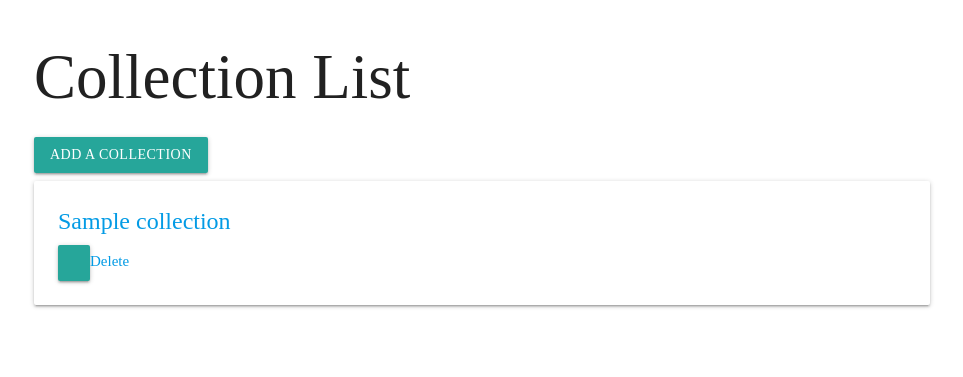
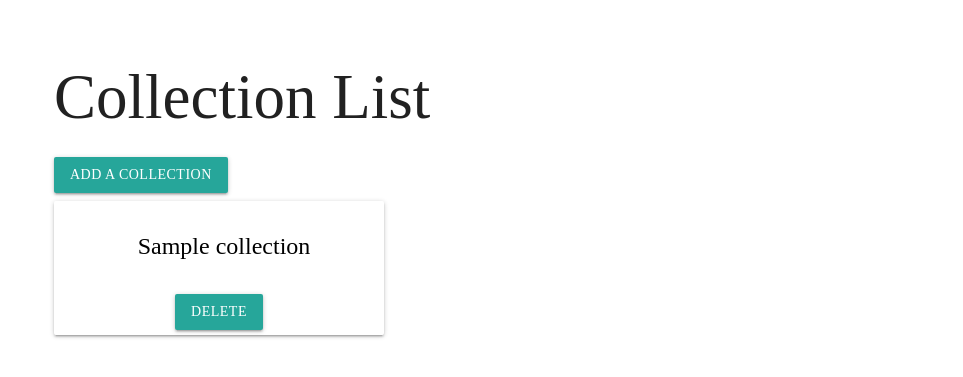
Before and after one commit to jimcreel/BrickByBrick, a Django app: page /collections/ in a window 1280 px wide. Shown: the part 81-458 px from the top of the page, without its empty margins (158-1121 px from the left). Run offline with Django 4.2, Linux system fonts and the light colour scheme; a user stored in the database is signed in; tables that the repository leaves empty hold one stand-in row (values such as "Sample post"); grey boxes marked "Sample" are stand-in pictures; some web fonts are replaced.

Commit message:
apply index css to all index templates

```diff
--- a/brickbybrick/main_app/static/css/search.css
+++ b/brickbybrick/main_app/static/css/search.css
@@ -14,6 +14,7 @@
  grid-template-columns: repeat(3, 1fr);
  grid-auto-rows: auto;
  grid-gap: 20px;
+
 
 }
 
@@ -34,9 +35,12 @@
     margin-bottom: 20px;
     width: 22rem;
     max-width: 22rem;
-    background-color: rgba(255, 255, 255, .35)
+    background-color: rgba(255, 255, 255, .35);
 }
-
+.btn-tray {
+    display: flex;
+    justify-content: center;
+}
 .card:hover {
     background-color: rgba(255, 255, 255, 0.8);
 
--- a/brickbybrick/main_app/templates/collections/index.html
+++ b/brickbybrick/main_app/templates/collections/index.html
@@ -1,18 +1,25 @@
 {% extends 'base.html' %}
 {% block content %}
+{% load static %}
+<link rel="stylesheet" href="{% static 'css/search.css' %}">
 
 <h1>Collection List</h1>
 <btn class="btn"><a href="{% url 'collections_create' %}">Add a Collection</a></btn>
+<div class = 'card-grid'>
 {% for collection in collections %}
   <div class="card">
     <a href= "{% url 'collections_detail' collection.id %}">
     <div class="card-content">
       <span class="card-title">{{ collection.name }}</span>
-      <btn class="btn"><a href="{% url 'collections_delete' collection.id %}">Delete</a></btn>
+
       <!-- <p>Minifigures: {{set.minifigs | length }}</p> -->
     </div>
   </a>
+    <div class = 'btn-tray'>
+      <btn class="btn"><a href="{% url 'collections_delete' collection.id %}">Delete</a></btn>
+    </div>
   </div>
 {% endfor %}
+</div>
 
 {% endblock %}
```
Also changed, not shown: brickbybrick/main_app/templates/sets/index.html (+18 -2 lines), brickbybrick/main_app/static/images/star-wars-lego.jpeg (added).
